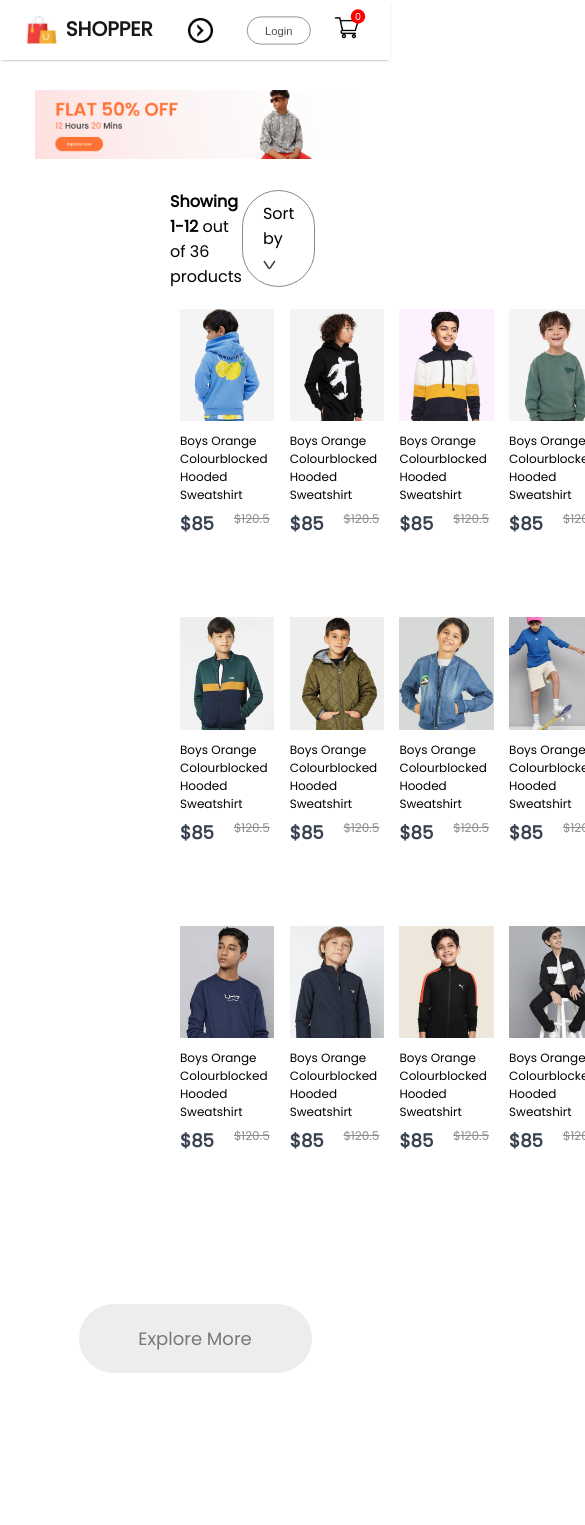
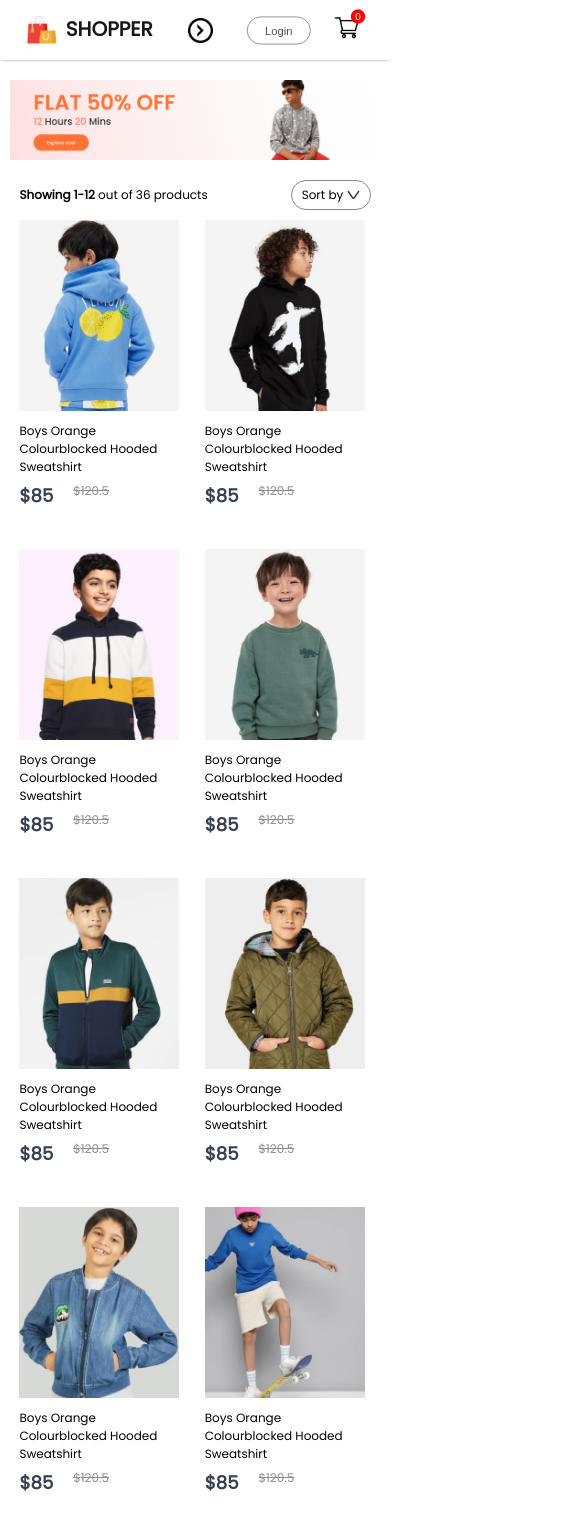
Before and after one commit to Samuel-Tobi/E-Commerce, a React (Create React App) app: page /kids in a window 390 px wide. Shown: the top 1525 px of the page, 585 px wide, since content can reach past the window. Built offline with nearby package versions, Linux system fonts and the light colour scheme.

Commit message:
Made shopCategory component responsive

```diff
--- a/src/pages/CSS/shopCategory.css
+++ b/src/pages/CSS/shopCategory.css
@@ -46,3 +46,55 @@
   font-size: 18px;
   font-weight: 500;
 }
+
+@media (max-width: 1280px) {
+  .shopCategory-banner {
+    margin: 20px auto;
+    width: 90%;
+  }
+  .shopCategory-indexSort {
+    width: 90%;
+    margin: auto;
+  }
+  .shopCategory-sort {
+    padding: 5px 10px;
+    font-size: 12px;
+  }
+  .shopCategory-indexSort p {
+    font-size: 12px;
+  }
+  .shopCategory-Products {
+    width: 90%;
+    margin: 10px auto;
+    row-gap: 40px;
+  }
+  .shopCategory-Products .item {
+    margin: auto;
+  }
+  .shopCategory-loadmore {
+    margin: 100% auto;
+    width: 200px;
+    height: 60px;
+    font-size: 16px;
+  }
+}
+
+@media (max-width: 800px) {
+  .shopCategory-banner {
+    width: 95%;
+  }
+  .shopCategory-Products {
+    width: 95%;
+  }
+  .shopCategory-loadmore {
+    margin: 60px auto;
+    width: 150px;
+    height: 40px;
+    font-size: 13px;
+  }
+}
+@media (max-width: 500px) {
+  .shopCategory-Products {
+    grid-template-columns: 1fr 1fr;
+  }
+}
```
